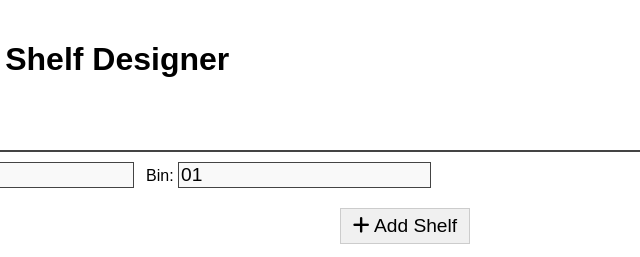
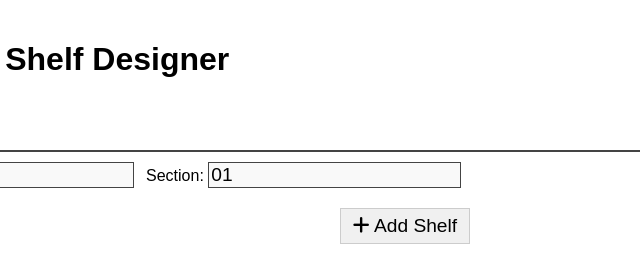
Before and after one commit to jameswolff96/shelf-builder, an Electron app: page src/index.html in a window 1200 px wide. Shown: the top 257 px of the page, 195-835 px from the left. Drawn offline with Linux system fonts and the light colour scheme.

Commit message:
Update index.html

```diff
--- a/src/index.html
+++ b/src/index.html
@@ -69,7 +69,7 @@
   <div id="bin" class="bin-label">
     <div class="bin-header">
       <label>Aisle: <input id="aisleInput" type="text" value="A" onchange="autoSaveState()"></label>
-      <label>Bin: <input id="binInput" type="text" value="01" onchange="autoSaveState()"></label>
+      <label>Section: <input id="binInput" type="text" value="01" onchange="autoSaveState()"></label>
     </div>
     <div id="shelfContainer"></div>
     <div class="add-shelf-button">
```
